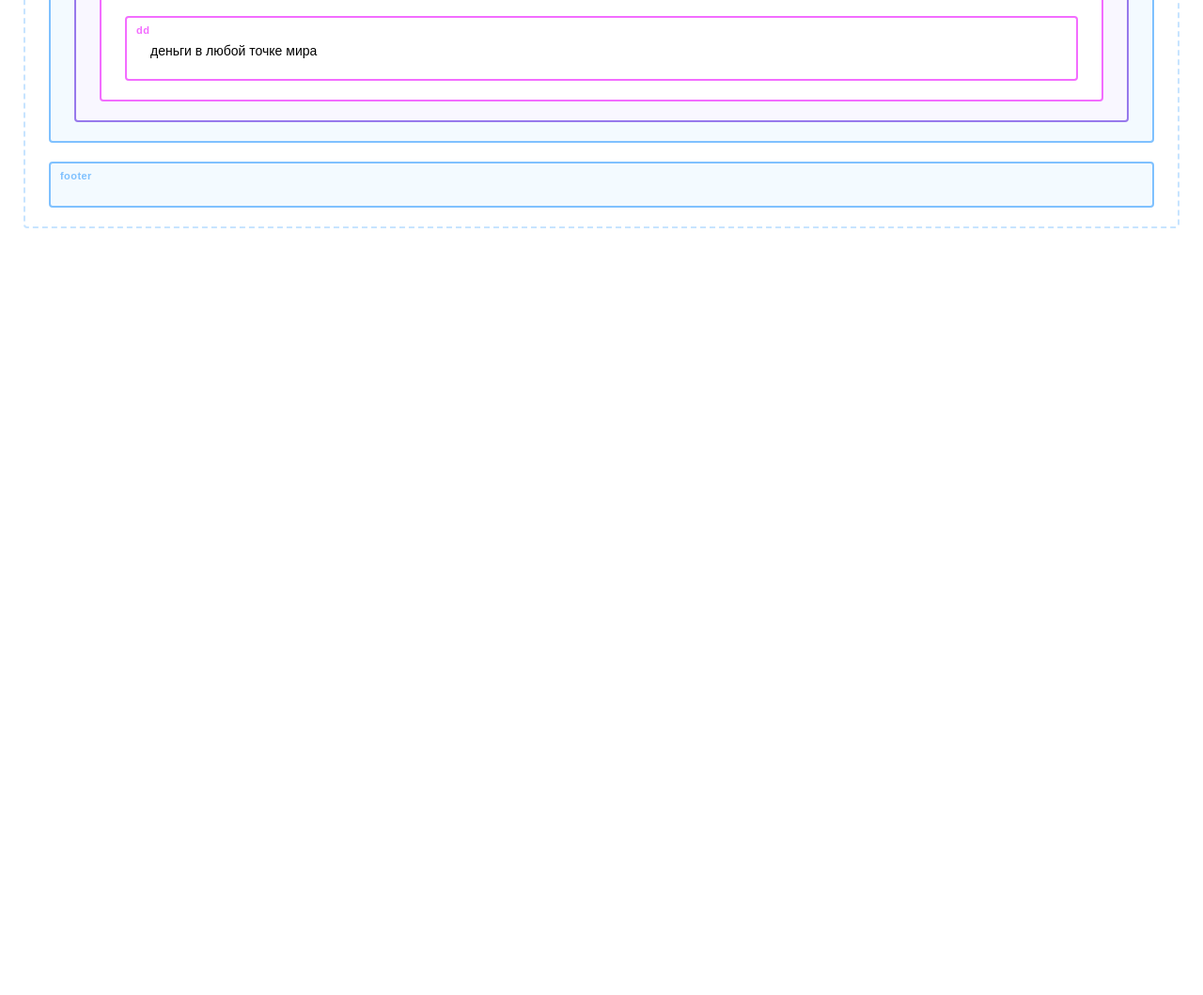
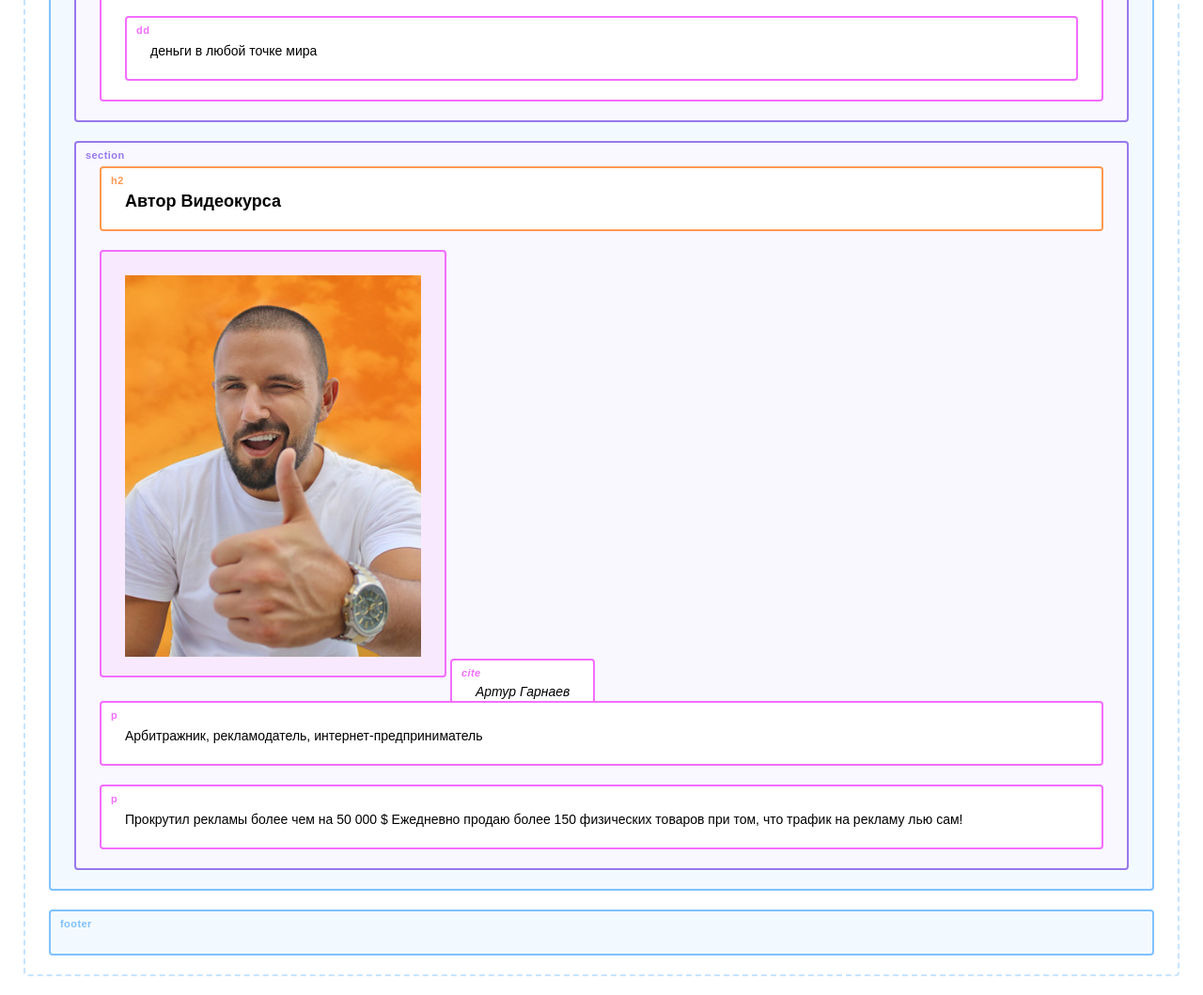
Before and after one commit to m1k1e/semantic_layout, a plain HTML site: page Case№9/index.html in a window 1280 px wide. Shown: the part 2110-3169 px from the top of the page at 94% size. Before the commit the page ends 2373 px from the top, so only its background shows below. Drawn offline with Linux system fonts and the light colour scheme; a web font is replaced by a local one.

Commit message:
Add in main block author_info  section

```diff
--- a/Case№9/index.html
+++ b/Case№9/index.html
@@ -31,6 +31,15 @@
             <dd>деньги в любой точке мира</dd>
         </dl>
       </section>
+      <section class="author_info">
+          <h2>Автор Видеокурса</h2>
+          <img src="img/photo.jpg" width="369" height="476" alt="Фото автора курса">
+          <cite>Артур Гарнаев</cite>
+          <p>Арбитражник, рекламодатель, интернет-предприниматель</p>
+          <p>Прокрутил рекламы более чем на 50 000 $ Ежедневно продаю
+             более 150 физических товаров при том, что трафик на рекламу
+             лью сам!</p>
+      </section>
   </main>
   <footer class="main-footer"></footer>
 </body>
```
